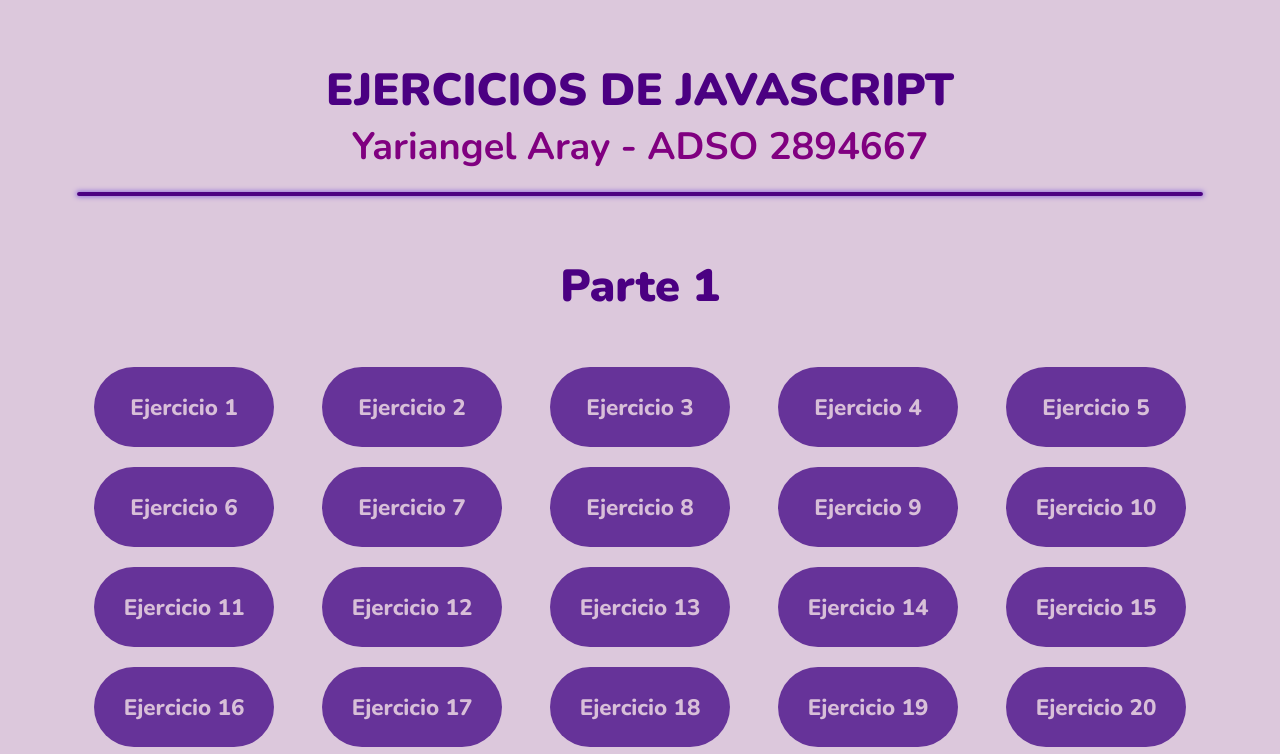
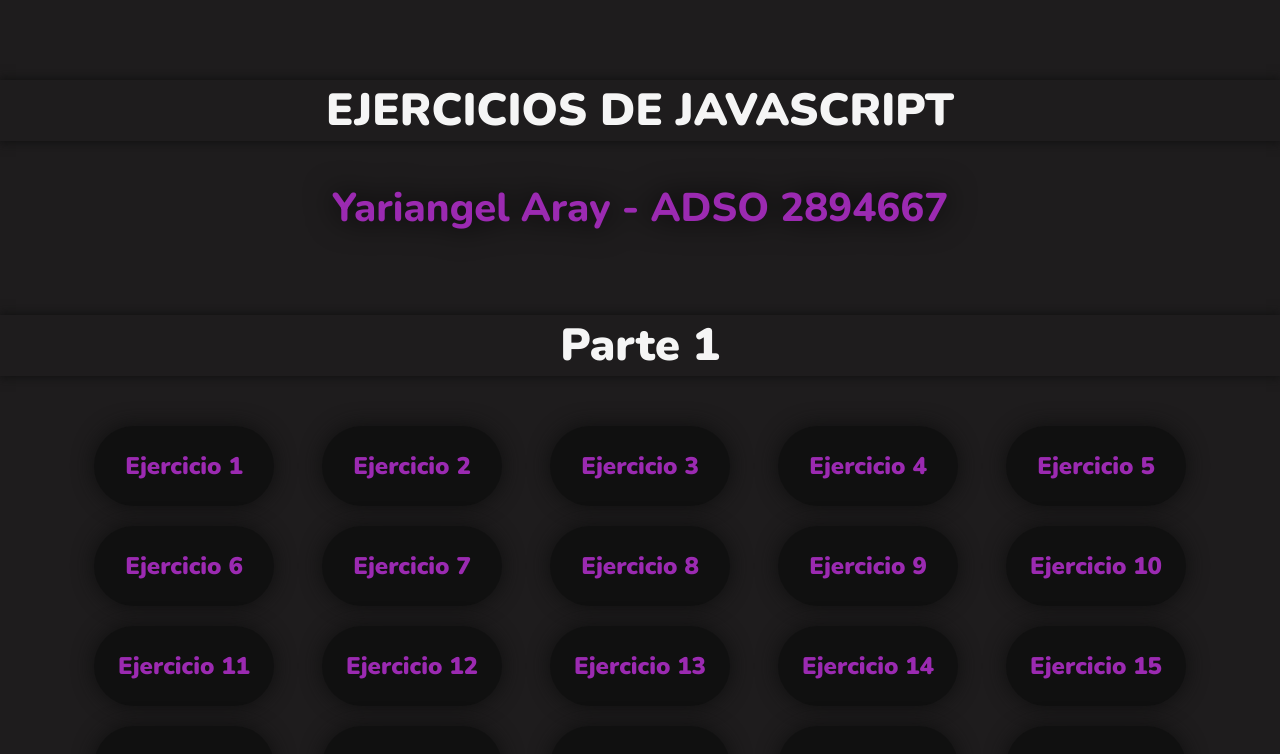
Before and after one commit to YariangelAray/JavaScriptEjercicios, a plain HTML site: page index.html in a window 1280 px wide. Shown: the top 754 px of the page. Drawn offline with nearby package versions, Linux system fonts and the light colour scheme.

Commit message:
estilos2

```diff
--- a/index.html
+++ b/index.html
@@ -9,7 +9,6 @@
 <body>
     <h1 class="titulo">EJERCICIOS DE JAVASCRIPT</h1>
     <h2>Yariangel Aray - ADSO 2894667</h2>
-    <hr>
 
     <h1 class="titulo">Parte 1</h1>
 
--- a/style.css
+++ b/style.css
@@ -8,44 +8,44 @@
 }
 
 body{
-    background-image: linear-gradient( #dcc8dc 90%, mediumpurple);
+    background-color: #1e1c1d;
     padding-bottom: 80px;
 }
 h1{
-    color: indigo;
+    color: whitesmoke;
     font-weight: 800;
     margin: 100px auto 0;
     font-size: 55px;
     text-align: center;
+    box-shadow: 0 0 10px 1px #101010;
 }
 h2{
-    color: purple;
+    color: #9b2ab1;
+    filter: drop-shadow(0 0 15px #000);
     text-align: center;
-    font-size: 38px;
+    font-size: 40px;
+    font-weight: 800;
 }
 .titulo{
-    margin-top: 60px;
+    margin-top: 80px;
+    margin-bottom: 40px;
     font-size: 45px;
     font-weight: 1000;
 }
-hr{
-    border: 2px solid indigo;
-    border-radius: 10px;
-    margin: 20px 6vw;
-    box-shadow: 0 0 5px 1px mediumpurple;
-}
+
 p{
-    margin: 20px auto 0;
+    margin: 50px auto 0;
     width: 70vw;
     font-weight: 600;
     font-size: 1.6rem;
+    color: whitesmoke;
 }
 span{
-    display: block;
-    margin-top: 15px;
-    margin-left: 30px;
-    color: indigo;
-    font-size: 1.4rem;
+    display: flex;
+    margin: 25px 0;
+    justify-content: center;
+    color: #9b2ab1;
+    font-size: 1.5rem;
 }
 
 
@@ -61,22 +61,22 @@
 .link{
     display: flex;
     text-decoration: none;
-    background-color:rebeccapurple;
-    color:thistle;
-    font-weight: 800;
+    background-color:#101010;
+    color: #9b2ab1;
+    font-weight: 1000;
     width: 180px;
     height: 80px;
     align-items: center;
     justify-content: center;
-    font-size: 1.4rem;
+    font-size: 1.5rem;
     border-radius: 50px;
     transition: 0.4s;
+    box-shadow: 0 0 20px 1px #101010;
 }
 
 .link:hover{
-    background-color: thistle;
-    color: rebeccapurple;
-    box-shadow: 0 0 8px 1px rebeccapurple;
+    background-color: #9b2ab1;
+    color: whitesmoke;
     font-size: 1.6rem;
 }
 
@@ -89,7 +89,7 @@
     position: absolute;
     left: 50%;
     transform: translateX(-50%);
-    bottom: 200px;
+    bottom: 100px;
 }
 .link--casita:hover{
     font-size: 3.6rem;
```
Also changed, not shown: html/ejercicio14.html (+1 -1 lines).
